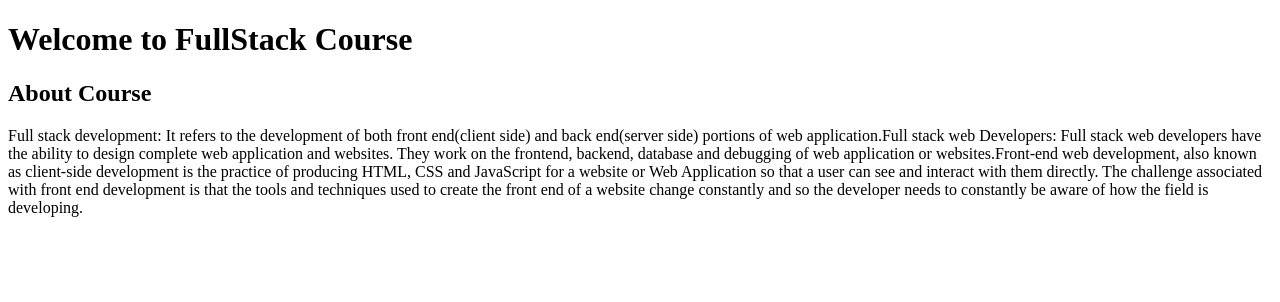
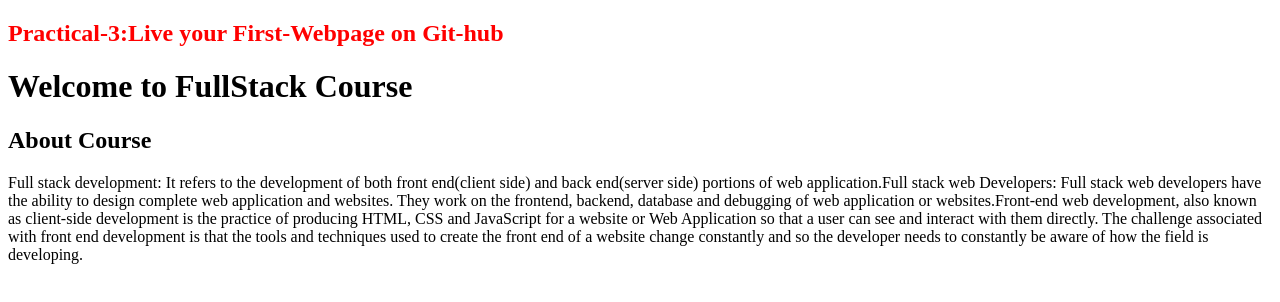
Before and after one commit to sanidhya12345/practical-3, a plain HTML site: page index.html in a window 1280 px wide. Drawn offline with Linux system fonts and the light colour scheme.

Commit message:
Update index.html

```diff
--- a/index.html
+++ b/index.html
@@ -7,6 +7,7 @@
     <title>Assignment-1</title>
 </head>
 <body>
+    <h2 style="color:red;">Practical-3:Live your First-Webpage on Git-hub<h2>
     <h1>Welcome to FullStack Course</h1>
     <h2>About Course</h2>
     <p>Full stack development: It refers to the development of both front end(client side) and back end(server side) portions of web application.Full stack web Developers: Full stack web developers have the ability to design complete web application and websites. They work on the frontend, backend, database and debugging of web application or websites.Front-end web development, also known as client-side development is the practice of producing HTML, CSS and JavaScript for a website or Web Application so that a user can see and interact with them directly. The challenge associated with front end development is that the tools and techniques used to create the front end of a website change constantly and so the developer needs to constantly be aware of how the field is developing.</p>
```
